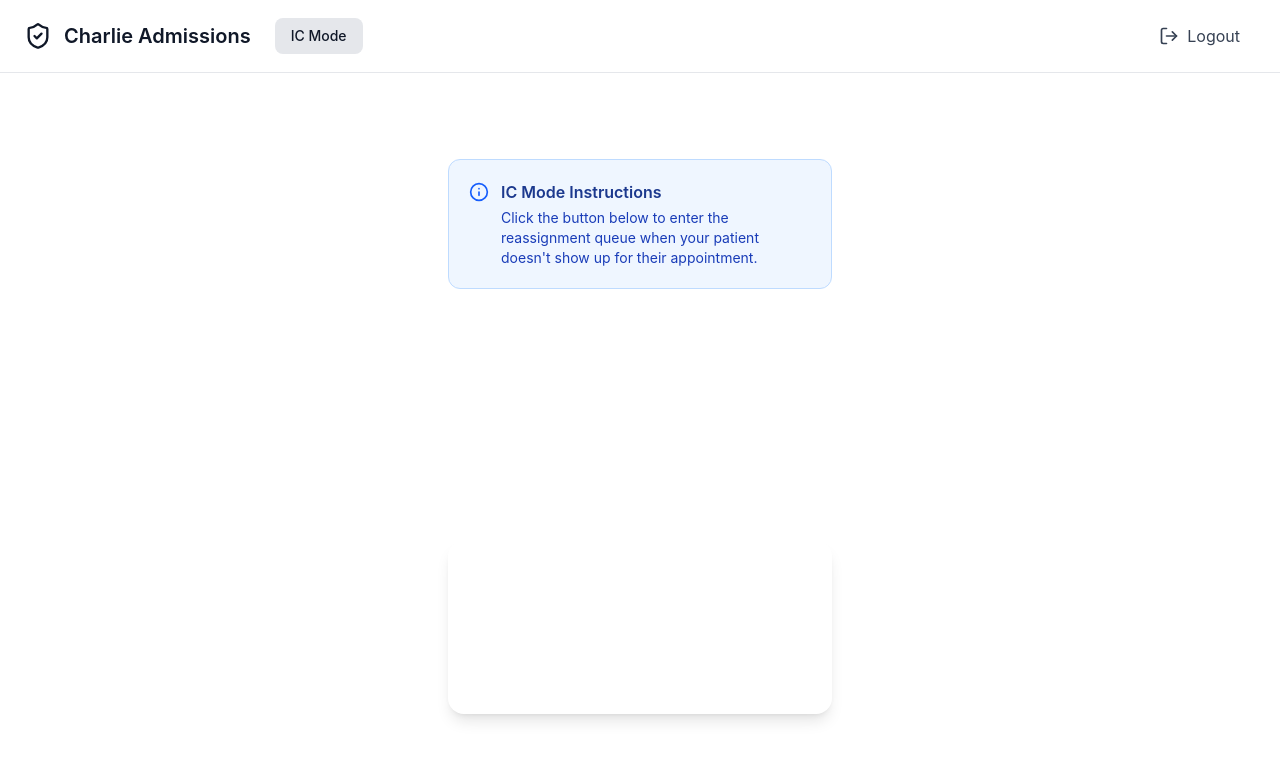
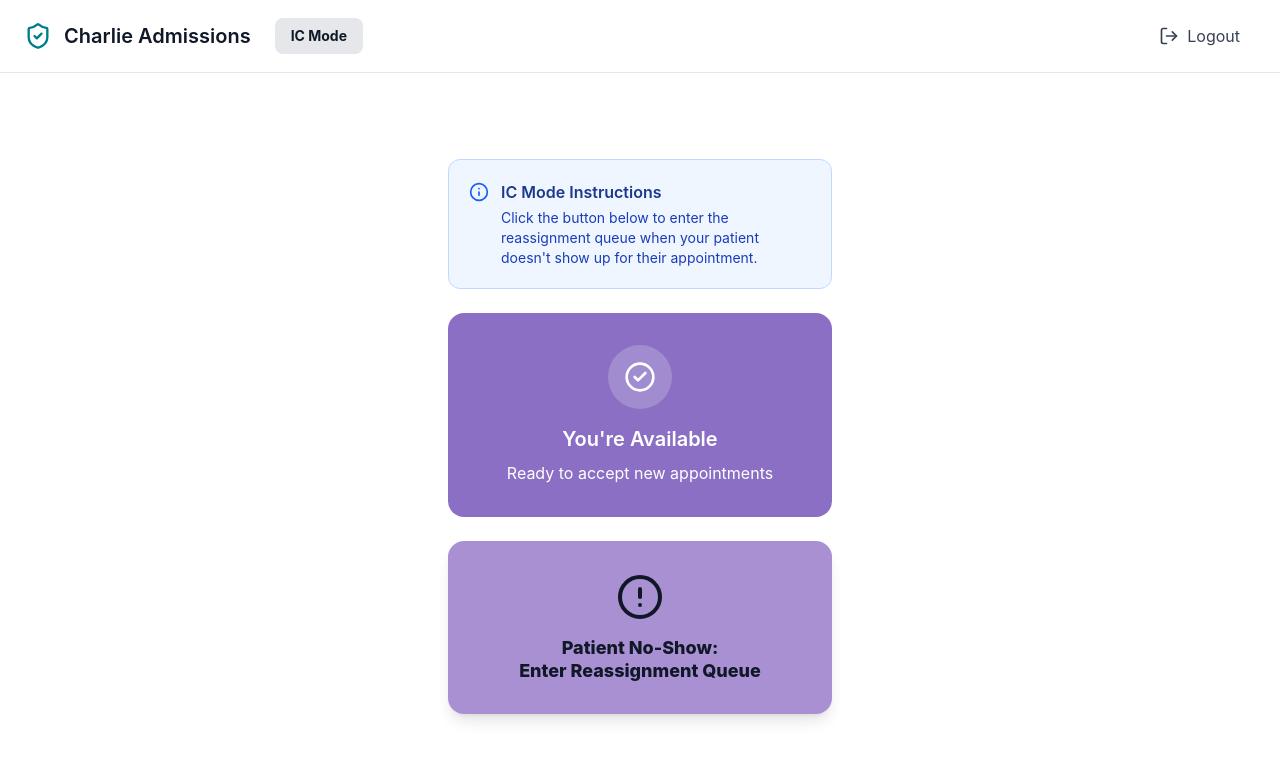
Before and after one commit to sebas-ch21/CH_CAT-circus, a React (Vite) app: page /dashboard in a window 1280 px wide. Shown: the top 760 px of the page. Built offline with nearby package versions, Linux system fonts and the light colour scheme; no server answers; the database is empty; sample sign-in values are in the browser's storage.

Commit message:
Fix navigation and button styling

```diff
--- a/src/components/TopNav.jsx
+++ b/src/components/TopNav.jsx
@@ -25,7 +25,7 @@ export function TopNav() {
         <div className="flex justify-between items-center">
           <div className="flex items-center gap-6">
             <div className="flex items-center gap-3">
-              <ShieldCheck className="w-7 h-7 text-charlie-teal" strokeWidth={2} />
+              <ShieldCheck className="w-7 h-7 text-[#007C8C]" strokeWidth={2} />
               <h1 className="text-xl font-semibold text-gray-900">Charlie Admissions</h1>
             </div>
 
@@ -33,10 +33,10 @@ export function TopNav() {
               {canAccessAdmin && (
                 <button
                   onClick={() => navigate('/admin')}
-                  className={`px-4 py-2 text-sm font-medium rounded-lg transition ${
+                  className={`px-4 py-2 text-sm rounded-lg transition ${
                     isAdminPage
-                      ? 'bg-gray-200 text-gray-900'
-                      : 'text-gray-700 hover:bg-gray-100'
+                      ? 'bg-gray-200 text-gray-900 font-bold'
+                      : 'text-gray-600 hover:bg-gray-100'
                   }`}
                 >
                   Admin Mode
@@ -45,10 +45,10 @@ export function TopNav() {
               {canAccessManager && (
                 <button
                   onClick={() => navigate('/manager')}
-                  className={`px-4 py-2 text-sm font-medium rounded-lg transition ${
+                  className={`px-4 py-2 text-sm rounded-lg transition ${
                     isManagerPage
-                      ? 'bg-gray-200 text-gray-900'
-                      : 'text-gray-700 hover:bg-gray-100'
+                      ? 'bg-gray-200 text-gray-900 font-bold'
+                      : 'text-gray-600 hover:bg-gray-100'
                   }`}
                 >
                   Manager Mode
@@ -56,10 +56,10 @@ export function TopNav() {
               )}
               <button
                 onClick={() => navigate('/dashboard')}
-                className={`px-4 py-2 text-sm font-medium rounded-lg transition ${
+                className={`px-4 py-2 text-sm rounded-lg transition ${
                   isICPage
-                    ? 'bg-gray-200 text-gray-900'
-                    : 'text-gray-700 hover:bg-gray-100'
+                    ? 'bg-gray-200 text-gray-900 font-bold'
+                    : 'text-gray-600 hover:bg-gray-100'
                 }`}
               >
                 IC Mode
--- a/src/pages/ICDashboard.jsx
+++ b/src/pages/ICDashboard.jsx
@@ -210,17 +210,17 @@ export function ICDashboard() {
                 <button
                   onClick={handleConfirmReceipt}
                   disabled={confirming}
-                  className="w-full bg-charlie-purple hover:bg-charlie-purple-dark disabled:bg-gray-400 text-white font-bold py-8 px-6 rounded-2xl text-lg transition-all flex flex-col items-center justify-center gap-4 shadow-lg min-h-[160px]"
+                  className="w-full bg-[#059669] hover:bg-[#047857] disabled:bg-gray-400 text-white font-bold py-5 px-6 rounded-2xl text-lg transition-all flex items-center justify-center gap-3"
                 >
                   {confirming ? (
                     <>
-                      <Loader className="w-6 h-6 animate-spin" />
-                      Confirming...
+                      <Loader className="w-6 h-6 animate-spin text-white" />
+                      <span className="text-white">Confirming...</span>
                     </>
                   ) : (
                     <>
-                      <CheckCircle2 className="w-6 h-6" />
-                      Confirm Receipt
+                      <CheckCircle2 className="w-6 h-6 text-white" />
+                      <span className="text-white">Confirm Receipt</span>
                     </>
                   )}
                 </button>
@@ -277,17 +277,17 @@ export function ICDashboard() {
             <button
               onClick={handleNoShow}
               disabled={loading}
-              className="w-full bg-charlie-purple hover:bg-charlie-purple-dark disabled:bg-gray-400 text-white font-bold py-6 px-6 rounded-2xl text-lg transition-all flex items-center justify-center gap-3 shadow-lg"
+              className="w-full bg-[#A890D3] hover:bg-[#8B6FC4] disabled:bg-gray-400 text-gray-900 font-extrabold py-6 px-6 rounded-2xl text-lg transition-all flex items-center justify-center gap-3 shadow-lg"
             >
               {loading ? (
                 <>
-                  <Loader className="w-6 h-6 animate-spin" />
-                  <span className="text-white">Entering Queue...</span>
+                  <Loader className="w-6 h-6 animate-spin text-gray-900" />
+                  <span className="text-gray-900">Entering Queue...</span>
                 </>
               ) : (
                 <>
-                  <AlertCircle className="w-7 h-7 text-white" />
-                  <span className="text-white leading-tight">Patient No-Show:<br/>Enter Reassignment Queue</span>
+                  <AlertCircle className="w-7 h-7 text-gray-900" />
+                  <span className="text-gray-900 leading-tight">Patient No-Show:<br/>Enter Reassignment Queue</span>
                 </>
               )}
             </button>
@@ -311,14 +311,14 @@ export function ICDashboard() {
             </div>
           </div>
 
-          <div className="text-center bg-charlie-purple-dark rounded-2xl p-8">
+          <div className="text-center bg-[#8B6FC4] rounded-2xl p-8">
             <div className="inline-flex items-center justify-center w-16 h-16 bg-white/20 rounded-full mb-4">
               <CheckCircle2 className="w-8 h-8 text-white" />
             </div>
             <h2 className="text-xl font-semibold text-white mb-2">
               You're Available
             </h2>
-            <p className="text-white/90">
+            <p className="text-white">
               Ready to accept new appointments
             </p>
           </div>
@@ -326,17 +326,17 @@ export function ICDashboard() {
           <button
             onClick={handleNoShow}
             disabled={loading}
-            className="w-full bg-charlie-purple hover:bg-charlie-purple-dark disabled:bg-gray-400 text-white font-bold py-8 px-6 rounded-2xl text-lg transition-all flex flex-col items-center justify-center gap-4 shadow-lg min-h-[160px]"
+            className="w-full bg-[#A890D3] hover:bg-[#8B6FC4] disabled:bg-gray-400 text-gray-900 font-extrabold py-8 px-6 rounded-2xl text-lg transition-all flex flex-col items-center justify-center gap-4 shadow-lg min-h-[160px]"
           >
             {loading ? (
               <>
-                <Loader className="w-8 h-8 animate-spin text-white" />
-                <span className="text-white">Entering Queue...</span>
+                <Loader className="w-8 h-8 animate-spin text-gray-900" />
+                <span className="text-gray-900">Entering Queue...</span>
               </>
             ) : (
               <>
-                <AlertCircle className="w-12 h-12 text-white" />
-                <span className="text-white leading-tight">Patient No-Show:<br/>Enter Reassignment Queue</span>
+                <AlertCircle className="w-12 h-12 text-gray-900" />
+                <span className="text-gray-900 leading-tight">Patient No-Show:<br/>Enter Reassignment Queue</span>
               </>
             )}
           </button>
--- a/src/pages/Login.jsx
+++ b/src/pages/Login.jsx
@@ -36,7 +36,7 @@ export function Login() {
       <div className="w-full max-w-md">
         <div className="text-center mb-8">
           <div className="inline-flex items-center gap-3 mb-6">
-            <ShieldCheck className="w-10 h-10 text-charlie-teal" strokeWidth={2} />
+            <ShieldCheck className="w-10 h-10 text-[#007C8C]" strokeWidth={2} />
             <h1 className="text-3xl font-semibold text-gray-900">CH BPS Circus</h1>
           </div>
           <p className="text-gray-600">Welcome back to the dispatcher system</p>
@@ -74,7 +74,7 @@ export function Login() {
               className={`w-full font-semibold py-3.5 rounded-xl transition-all flex items-center justify-center gap-2 ${
                 loading || !email
                   ? 'bg-gray-300 text-gray-500 cursor-not-allowed'
-                  : 'bg-charlie-purple hover:bg-charlie-purple-dark text-white'
+                  : 'bg-[#A890D3] hover:bg-[#8B6FC4] text-white'
               }`}
             >
               {loading ? (
```
